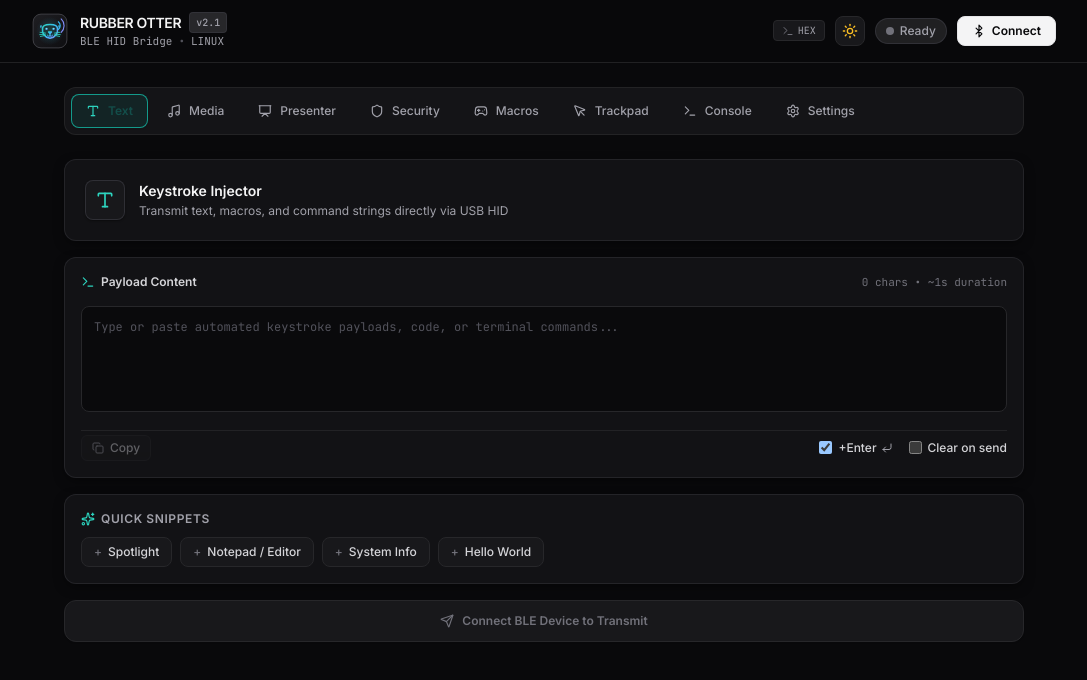
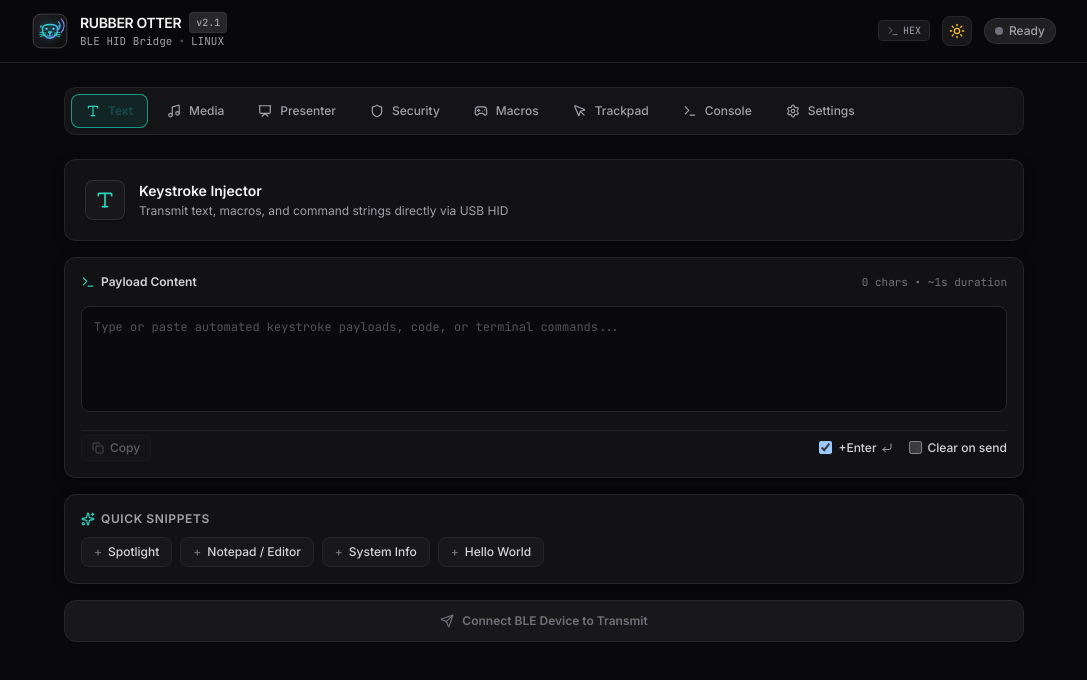
Before and after one commit to AtaCanYmc/RubberOtter, a React (Vite) app in the folder web/: page / in a window 1280 px wide. Shown: the top 680 px of the page, without its empty margins (96-1183 px from the left). Built offline with nearby package versions, Linux system fonts and the light colour scheme.

Commit message:
feat(header): move connect button from header into BLE scanner card in settings

```diff
--- a/web/src/components/header/Header.tsx
+++ b/web/src/components/header/Header.tsx
@@ -1,20 +1,12 @@
 import React from 'react';
 import { useBluetooth } from '../../context/BluetoothContext';
 import { useSettings } from '../../context/SettingsContext';
-import { Bluetooth, Power, Terminal, Sun, Moon } from 'lucide-react';
+import { Terminal, Sun, Moon } from 'lucide-react';
 import { RubberOtterLogo } from '../brand/RubberOtterLogo';
 
 export const Header: React.FC = () => {
-  const { connectionState, statusMessage, connect, disconnect } = useBluetooth();
+  const { connectionState } = useBluetooth();
   const { settings, updateSettings, t } = useSettings();
-
-  const handleToggleConnection = async () => {
-    if (connectionState === 'connected') {
-      await disconnect();
-    } else {
-      await connect();
-    }
-  };
 
   const handleToggleTheme = () => {
     const nextTheme = settings.themeMode === 'dark' ? 'light' : 'dark';
@@ -25,21 +17,21 @@ export const Header: React.FC = () => {
     switch (connectionState) {
       case 'connected':
         return (
-          <span className="flex items-center space-x-1.5 px-2.5 py-1 rounded-full bg-emerald-500/10 border border-emerald-500/30 text-emerald-600 dark:text-emerald-400 text-xs font-medium">
+          <span className="flex items-center space-x-1.5 px-2.5 py-1 rounded-full bg-emerald-500/10 border border-emerald-500/30 text-emerald-600 dark:text-emerald-400 text-xs font-medium shadow-sm">
             <span className="w-2 h-2 rounded-full bg-emerald-500 dark:bg-emerald-400 animate-pulse" />
             <span>{t('header.connected')}</span>
           </span>
         );
       case 'connecting':
         return (
-          <span className="flex items-center space-x-1.5 px-2.5 py-1 rounded-full bg-amber-500/10 border border-amber-500/30 text-amber-600 dark:text-amber-400 text-xs font-medium">
+          <span className="flex items-center space-x-1.5 px-2.5 py-1 rounded-full bg-amber-500/10 border border-amber-500/30 text-amber-600 dark:text-amber-400 text-xs font-medium shadow-sm">
             <span className="w-2 h-2 rounded-full bg-amber-500 dark:bg-amber-400 animate-ping" />
             <span>{t('header.connecting')}</span>
           </span>
         );
       case 'error':
         return (
-          <span className="flex items-center space-x-1.5 px-2.5 py-1 rounded-full bg-rose-500/10 border border-rose-500/30 text-rose-600 dark:text-rose-400 text-xs font-medium">
+          <span className="flex items-center space-x-1.5 px-2.5 py-1 rounded-full bg-rose-500/10 border border-rose-500/30 text-rose-600 dark:text-rose-400 text-xs font-medium shadow-sm">
             <span className="w-2 h-2 rounded-full bg-rose-500 dark:bg-rose-400" />
             <span>{t('header.error')}</span>
           </span>
@@ -78,8 +70,8 @@ export const Header: React.FC = () => {
           </div>
         </div>
 
-        {/* Telemetry & Connection Controls */}
-        <div className="flex items-center space-x-2 sm:space-x-2.5">
+        {/* Telemetry & Quick Theme Switch */}
+        <div className="flex items-center space-x-2 sm:space-x-3">
           <div className="hidden sm:flex items-center space-x-2">
             <span className="px-2 py-0.5 rounded text-[10px] font-mono text-zinc-600 dark:text-zinc-400 bg-zinc-100 dark:bg-zinc-900 border border-zinc-200 dark:border-zinc-800 flex items-center space-x-1">
               <Terminal className="w-3 h-3 text-zinc-400 dark:text-zinc-500" />
@@ -100,29 +92,8 @@ export const Header: React.FC = () => {
             )}
           </button>
 
+          {/* Live Status Badge */}
           {getStatusIndicator()}
-
-          <button
-            onClick={handleToggleConnection}
-            disabled={connectionState === 'connecting'}
-            className={`btn-tactile px-3.5 py-1.5 rounded-lg text-xs font-semibold flex items-center space-x-1.5 border shadow-sm ${
-              connectionState === 'connected'
-                ? 'bg-zinc-100 dark:bg-zinc-900 hover:bg-zinc-200 dark:hover:bg-zinc-850 text-rose-600 dark:text-rose-400 border-rose-500/30'
-                : 'bg-zinc-900 hover:bg-zinc-800 text-white dark:bg-zinc-100 dark:hover:bg-white dark:text-zinc-950 border-zinc-900 dark:border-zinc-200'
-            }`}
-          >
-            {connectionState === 'connected' ? (
-              <>
-                <Power className="w-3.5 h-3.5" />
-                <span className="hidden xs:inline">{t('header.disconnect')}</span>
-              </>
-            ) : (
-              <>
-                <Bluetooth className="w-3.5 h-3.5" />
-                <span>{connectionState === 'connecting' ? t('header.connecting') : t('header.connect')}</span>
-              </>
-            )}
-          </button>
         </div>
       </div>
     </header>
--- a/web/src/components/settings/SettingsPanel.tsx
+++ b/web/src/components/settings/SettingsPanel.tsx
@@ -18,6 +18,7 @@ import {
   Radio,
   RefreshCw,
   Bluetooth,
+  Power,
   ShieldCheck,
   AlertCircle,
   Cpu,
@@ -50,6 +51,14 @@ export const SettingsPanel: React.FC = () => {
       setHasLeScanSupport(true);
     }
   }, []);
+
+  const handleToggleConnection = async () => {
+    if (connectionState === 'connected') {
+      await disconnect();
+    } else {
+      await connect();
+    }
+  };
 
   const handleStartScan = async () => {
     setErrorMessage(null);
@@ -152,7 +161,7 @@ export const SettingsPanel: React.FC = () => {
         </button>
       </div>
 
-      {/* 1. BLE Device Scanner Section */}
+      {/* 1. BLE Device Scanner & Direct Connect Section */}
       <div className="instrument-card rounded-xl p-4 sm:p-5 space-y-4 border-otter-500/30">
         <div className="flex flex-col sm:flex-row sm:items-center justify-between gap-3 pb-3 border-b border-zinc-200 dark:border-zinc-800">
           <div className="flex items-center space-x-3">
@@ -170,14 +179,41 @@ export const SettingsPanel: React.FC = () => {
             </div>
           </div>
 
+          <div className="flex items-center space-x-2 self-start sm:self-auto">
+            {/* Primary Connect / Disconnect Toggle Button */}
+            <button
+              onClick={handleToggleConnection}
+              disabled={connectionState === 'connecting'}
+              className={`btn-tactile px-3.5 py-2 rounded-lg text-xs font-semibold flex items-center space-x-1.5 border shadow-sm ${
+                connectionState === 'connected'
+                  ? 'bg-zinc-100 dark:bg-zinc-900 hover:bg-zinc-200 dark:hover:bg-zinc-850 text-rose-600 dark:text-rose-400 border-rose-500/30'
+                  : 'bg-zinc-900 hover:bg-zinc-800 text-white dark:bg-zinc-100 dark:hover:bg-white dark:text-zinc-950 border-zinc-900 dark:border-zinc-200'
+              }`}
+            >
+              {connectionState === 'connected' ? (
+                <>
+                  <Power className="w-3.5 h-3.5" />
+                  <span>{t('header.disconnect')}</span>
+                </>
+              ) : (
+                <>
+                  <Bluetooth className="w-3.5 h-3.5" />
+                  <span>{connectionState === 'connecting' ? t('header.connecting') : t('header.connect')}</span>
+                </>
+              )}
+            </button>
+
+            {/* Scan Devices Picker */}
             <button
               onClick={handleStartScan}
               disabled={isScanning}
-            className="btn-tactile px-3.5 py-2 rounded-lg bg-zinc-900 hover:bg-zinc-800 text-white dark:bg-zinc-100 dark:hover:bg-white dark:text-zinc-950 font-semibold text-xs flex items-center justify-center space-x-2 shadow-sm disabled:opacity-50 border border-zinc-900 dark:border-zinc-200 self-start sm:self-auto"
+              className="btn-tactile px-3 py-2 rounded-lg bg-zinc-100 hover:bg-zinc-200 dark:bg-zinc-900 dark:hover:bg-zinc-850 text-zinc-700 dark:text-zinc-300 font-semibold text-xs flex items-center space-x-1.5 border border-zinc-200 dark:border-zinc-800 disabled:opacity-50"
+              title={t('scanner.startScan')}
             >
               <RefreshCw className={`w-3.5 h-3.5 ${isScanning ? 'animate-spin' : ''}`} />
               <span>{isScanning ? t('scanner.scanning') : t('scanner.startScan')}</span>
             </button>
+          </div>
         </div>
 
         {/* Advertisements API Badge */}
```
Lines whose indentation alone changed are shown as unchanged.
